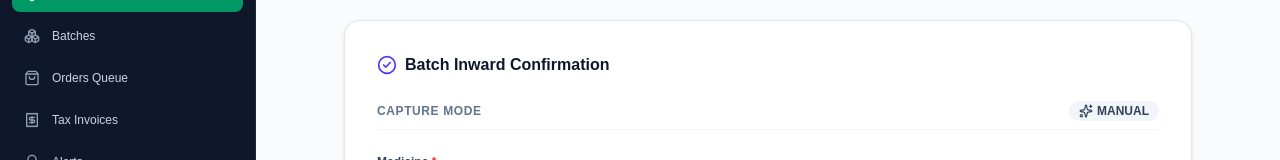
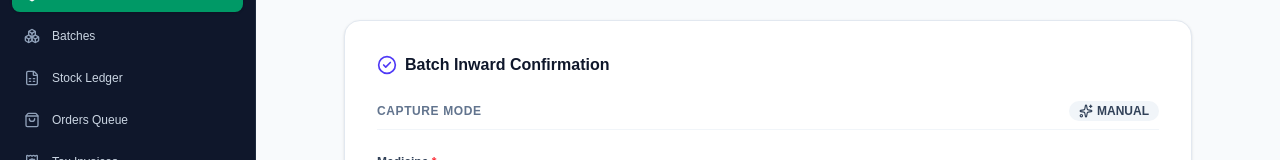
Before and after one commit to yashthakur-01/kd-ioms, a Next.js app in the folder frontend/: page /stock/inward in a window 1280 px wide. Shown: the part 314-474 px from the top of the page. Built offline with nearby package versions, Linux system fonts and the light colour scheme; no server answers; what html5-qrcode would draw is missing.

Commit message:
feat(sidebar): add Stock Ledger navigation link

```diff
--- a/frontend/src/components/layout/Sidebar.tsx
+++ b/frontend/src/components/layout/Sidebar.tsx
@@ -11,6 +11,7 @@ import {
   Pill,
   PackagePlus,
   Boxes,
+  FileSpreadsheet,
   ShoppingBag,
   Receipt,
   Bell,
@@ -38,6 +39,7 @@ const adminNavItems: NavItem[] = [
   { label: 'Medicines', href: '/medicines', icon: Pill },
   { label: 'Stock Inward', href: '/stock/inward', icon: PackagePlus },
   { label: 'Batches', href: '/batches', icon: Boxes },
+  { label: 'Stock Ledger', href: '/stock/ledger', icon: FileSpreadsheet },
   { label: 'Orders Queue', href: '/orders', icon: ShoppingBag },
   { label: 'Tax Invoices', href: '/invoices', icon: Receipt },
   { label: 'Alerts', href: '/alerts', icon: Bell },
```
